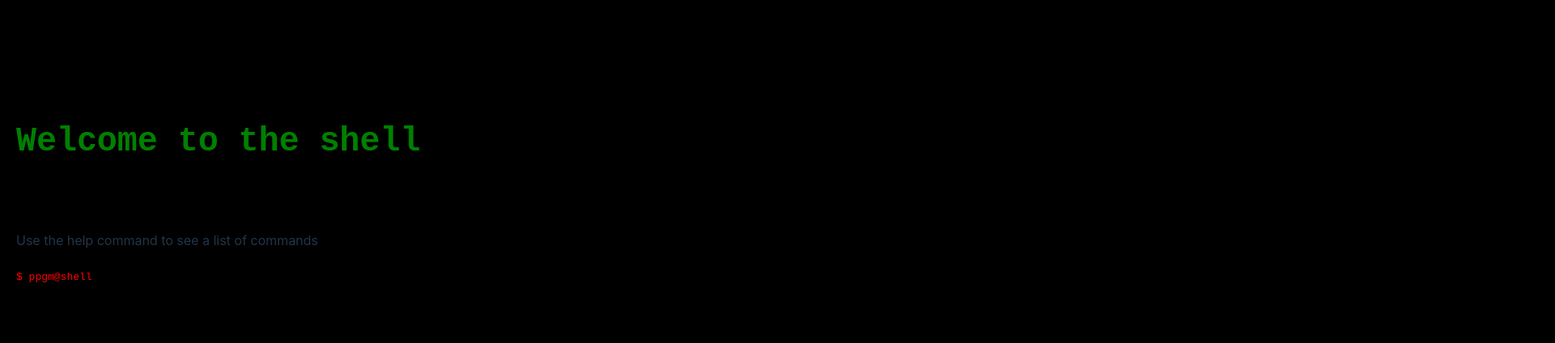
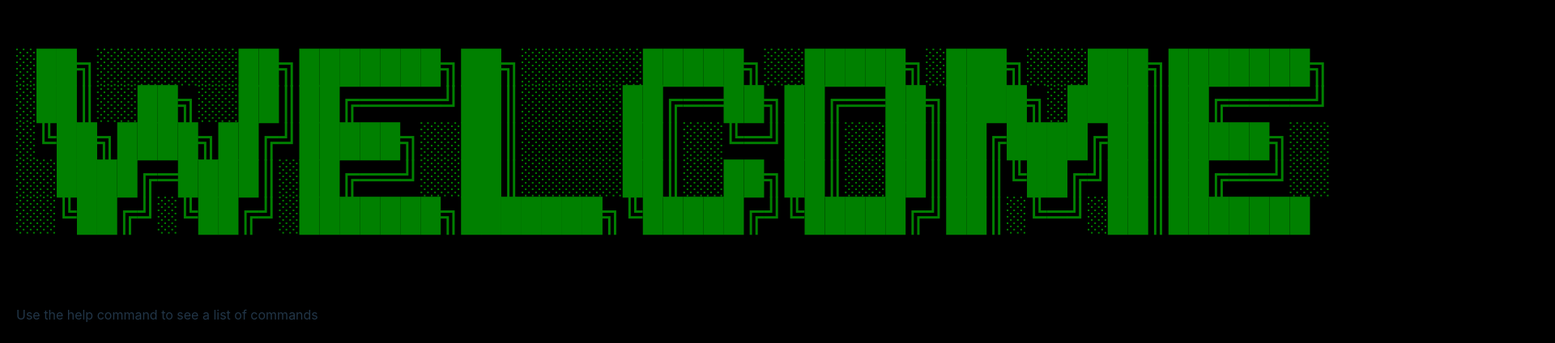
Before and after one commit to PedroPabloGuzmanMayen/Portafolio, a React (Vite) app in the folder Portafolio/: page / in a window 1280 px wide. Shown: the part 188-612 px from the top of the page at 81% size, 1920 px wide, since content can reach past the window. Built offline with nearby package versions, Linux system fonts and the light colour scheme.

Commit message:
Feat: autofocus

```diff
--- a/Portafolio/src/App.css
+++ b/Portafolio/src/App.css
@@ -7,14 +7,6 @@
   background-color: black;
 }
 
-.body {
-  display: flex;
-  flex-direction: column;
-  align-items: center;
-  justify-content: center;
-  height: 100vh;
-  background-color: aqua;
-}
 
 .App {
   overflow-y: auto;
--- a/Portafolio/src/Components/Input/Input.css
+++ b/Portafolio/src/Components/Input/Input.css
@@ -10,8 +10,10 @@
 .text {
     font-family: monospace;
     color: red;
+    font-size: 16px;
 }
 
 .input {
-    font-family: monospace
+    font-family: monospace;
+    font-size: 16px;
 }
--- a/Portafolio/src/Components/Input/Input.jsx
+++ b/Portafolio/src/Components/Input/Input.jsx
@@ -5,9 +5,10 @@ const Input = ({value, onChange, onEnter, isDisabled }) => {
     return (
         <li className = 'Contain'>
             <label className = 'Container'>
-              <span className = 'text'> $ ppgm@shell</span>
+              <span className = 'text'> ppguz@ppgm:~$ </span>
               <input
                 type="text"
+                autoFocus
                 value={value}
                 onChange={onChange}
                 className='input'
--- a/Portafolio/src/Components/WelcomeMessage/WelcomeMessage.jsx
+++ b/Portafolio/src/Components/WelcomeMessage/WelcomeMessage.jsx
@@ -8,7 +8,11 @@ const WelcomeMessage = () => {
           <h1 classname = "title">
             <pre className = "title" >
               {`
-Welcome to the shell
+░██╗░░░░░░░██╗███████╗██╗░░░░░░█████╗░░█████╗░███╗░░░███╗███████╗
+░██║░░██╗░░██║██╔════╝██║░░░░░██╔══██╗██╔══██╗████╗░████║██╔════╝
+░╚██╗████╗██╔╝█████╗░░██║░░░░░██║░░╚═╝██║░░██║██╔████╔██║█████╗░░
+░░████╔═████║░██╔══╝░░██║░░░░░██║░░██╗██║░░██║██║╚██╔╝██║██╔══╝░░
+░░╚██╔╝░╚██╔╝░███████╗███████╗╚█████╔╝╚█████╔╝██║░╚═╝░██║███████
               `}
             </pre>
           </h1>
```
